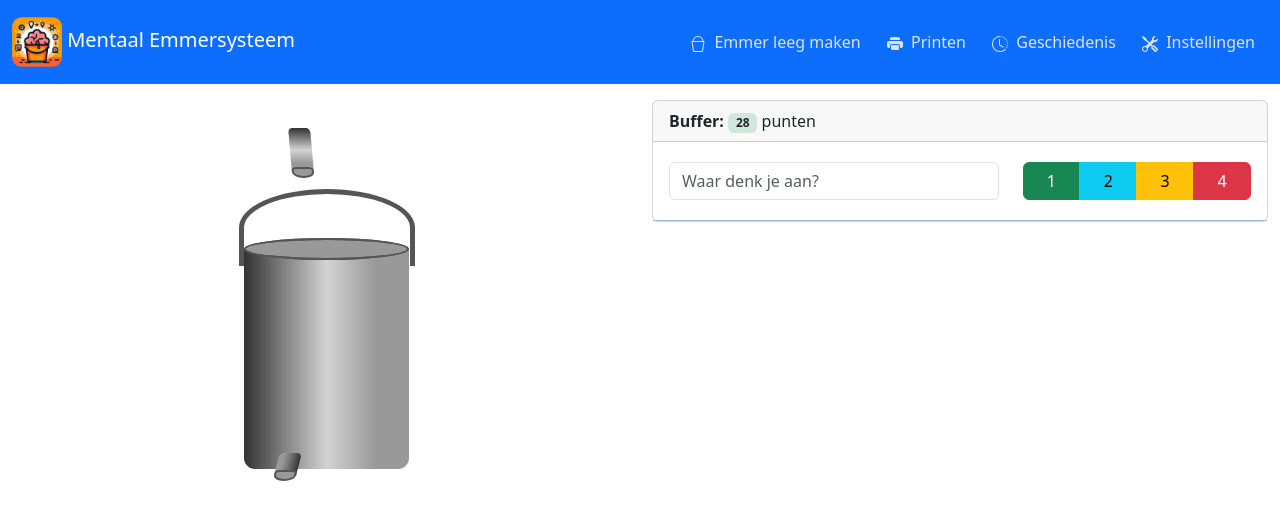
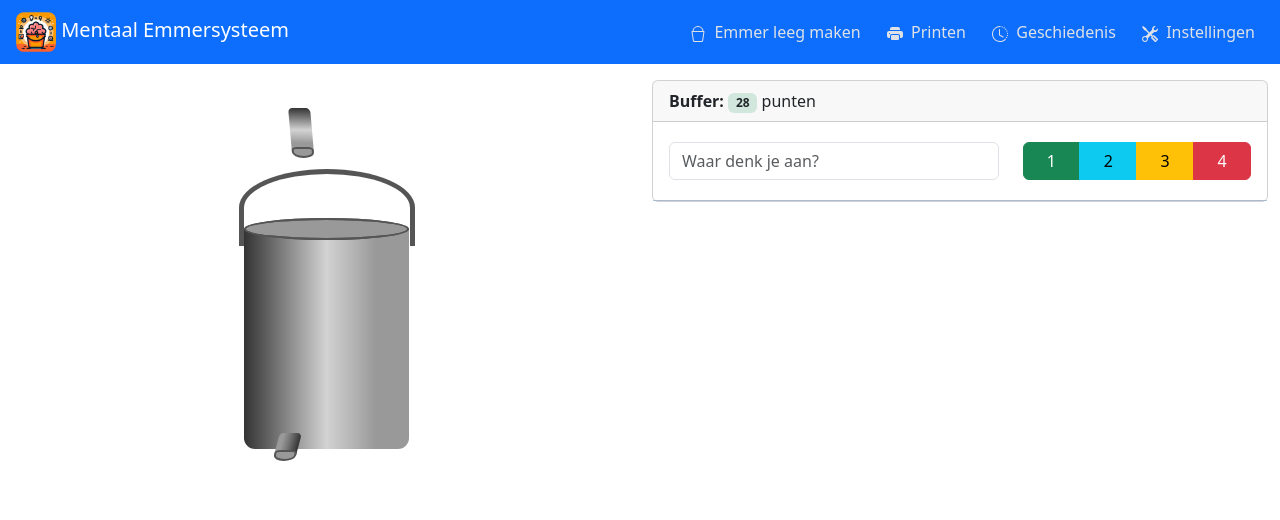
Before and after one commit to pageon/mbs, a Vue app: page / in a window 1280 px wide. Shown: the top 520 px of the page. Built offline with nearby package versions, Linux system fonts and the light colour scheme.

Commit message:
Make the header smaller

```diff
--- a/src/App.vue
+++ b/src/App.vue
@@ -2,8 +2,8 @@
   <div id="app">
     <nav class="navbar navbar-expand-lg bg-primary" data-bs-theme="dark">
       <div class="container-fluid">
-        <h1 class="navbar-brand my-1">
-          <img src="/android-chrome-512x512.png" alt="Bootstrap" width="50px" height="50px">
+        <h1 class="navbar-brand my-1 mx-1 p-0">
+          <img src="/android-chrome-512x512.png" alt="Bootstrap" width="40px" height="40px">
           {{ $t('MentalBucketSystem') }}
         </h1>
         <button class="navbar-toggler" type="button" data-bs-toggle="collapse" data-bs-target="#navbarSupportedContent" aria-controls="navbarSupportedContent" aria-expanded="false" aria-label="Toggle navigation">
```
